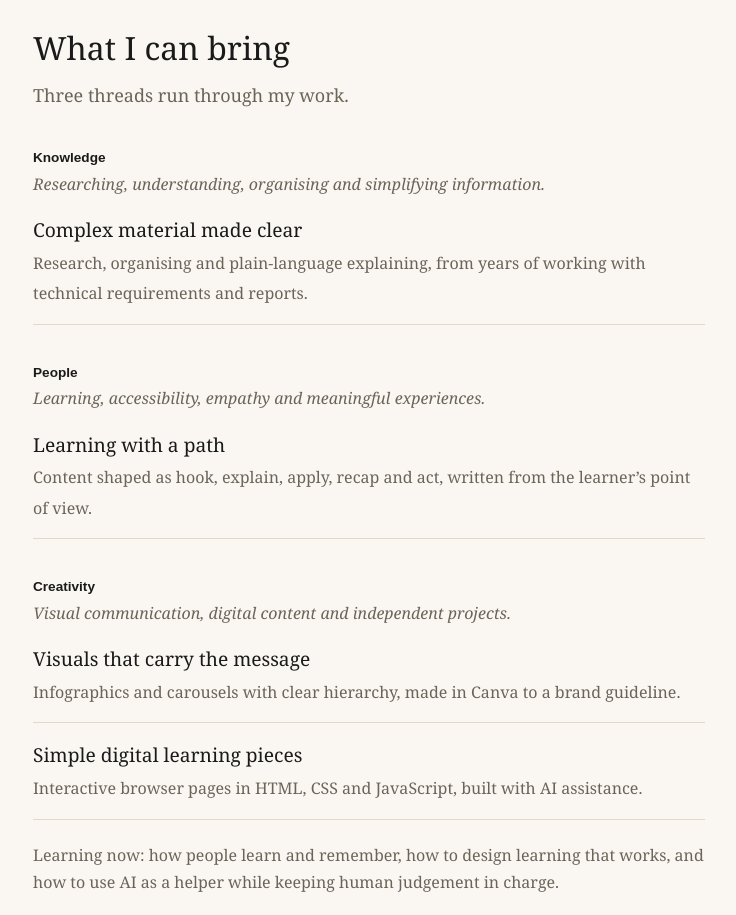
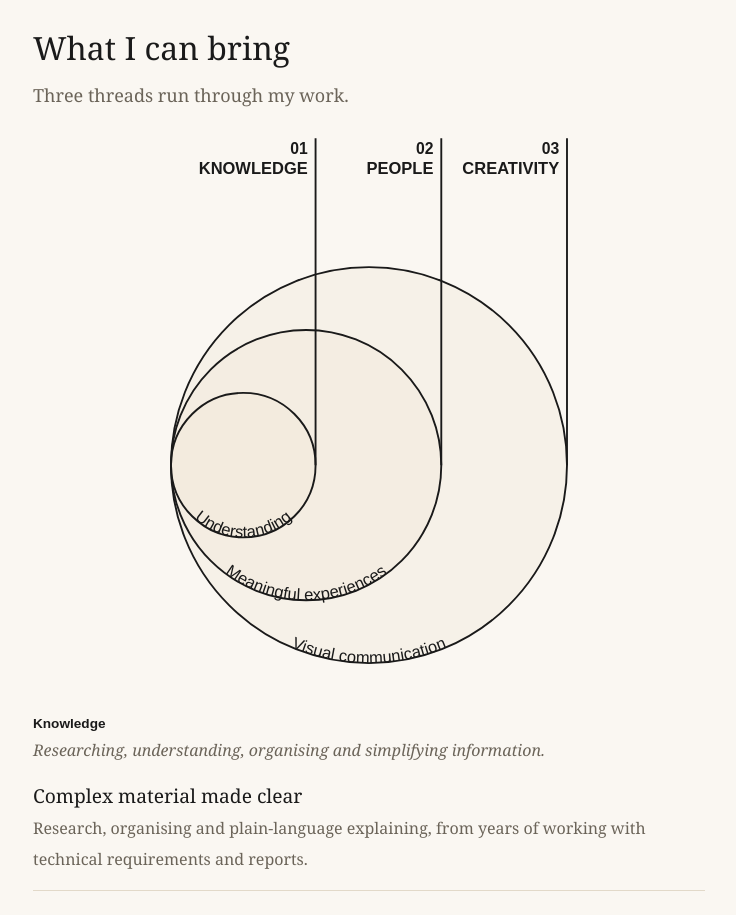
Before and after one commit to Daphnelee-mh/portfolio, a plain HTML site: page index.html in a window 1280 px wide. Shown: the part 1500-2415 px from the top of the page, without its empty margins (271-1007 px from the left). Drawn offline with Linux system fonts and the light colour scheme.

Commit message:
Update index.html

```diff
--- a/index.html
+++ b/index.html
@@ -46,6 +46,7 @@ details[open] summary::after{content:"Close"}
 .row b{font-weight:400;font-size:1.1rem}
 .row span{display:block;color:var(--muted);font-size:.92rem}.ba{display:grid;grid-template-columns:repeat(auto-fit,minmax(240px,1fr));gap:14px;margin:10px 0 12px;align-items:start}.ba .src{background:var(--beige);border-radius:12px;padding:14px 16px;font-size:.95rem}.ba .src b{font-family:Arial,Helvetica,sans-serif;font-size:.85rem}.ba figure{margin:0}.ba img{width:100%;height:auto;border-radius:10px;border:1px solid var(--line);display:block}.ba figcaption{font-size:.85rem;color:var(--muted);margin-top:4px}.th{margin:30px 0 0}.th b{font-family:Arial,Helvetica,sans-serif;font-size:.85rem}.th span{display:block;font-style:italic;color:var(--muted);font-size:1rem}
 .belief h2{font-size:clamp(1.5rem,4.5vw,2rem);max-width:24ch;margin-bottom:28px}.dims{display:grid;grid-template-columns:repeat(auto-fit,minmax(190px,1fr));gap:14px}.dim{border:1.5px solid var(--ink);border-radius:16px;padding:20px 18px;background:var(--card)}.dim.d2{background:var(--beige)}.dim.d3{background:var(--ink);color:var(--bg)}.dim .n{display:inline-block;width:28px;height:28px;line-height:25px;text-align:center;border:1.5px solid currentColor;border-radius:50%;font-family:Arial,Helvetica,sans-serif;font-weight:700;font-size:.85rem;margin-bottom:10px}.dim b{display:block;font-weight:400;font-size:1.2rem;line-height:1.3;margin-bottom:6px}.dim p{margin:0;font-size:1rem;line-height:1.55}.scale{display:flex;align-items:center;gap:12px;margin:14px 2px 26px;font-family:Arial,Helvetica,sans-serif;font-size:.8rem;color:var(--muted)}.scale i{flex:1;border-top:1.5px solid var(--ink)}.belief-line{font-style:italic;color:var(--muted);max-width:52ch;margin:0}
+.nest{display:block;width:100%;max-width:440px;height:auto;margin:22px auto 10px}.nest circle{fill:var(--beige);fill-opacity:.4;stroke:var(--ink);stroke-width:1.2}.nest line{stroke:var(--ink);stroke-width:1.2}.nest path{fill:none}.nest text{fill:var(--ink);font-family:Arial,Helvetica,sans-serif}.nest .n{font-size:10px;font-weight:700}.nest .h{font-size:10.5px;font-weight:700}.nest .l{font-size:10.5px;text-anchor:middle}
 footer{padding:36px 0 70px;border-top:1px solid var(--line);color:var(--muted);font-size:.9rem;text-align:center}
 </style>
 </head>
@@ -74,6 +75,27 @@ footer{padding:36px 0 70px;border-top:1px solid var(--line);color:var(--muted);f
 <section id="bring">
 <h2>What I can bring</h2>
 <p style="margin:-12px 0 0;color:var(--muted)">Three threads run through my work.</p>
+<svg class="nest" viewBox="0 0 280 346" role="img" aria-labelledby="nt nd" xmlns="http://www.w3.org/2000/svg">
+<title id="nt">Knowledge, people and creativity as three nested circles</title><desc id="nd">Knowledge sits at the centre, held within people, held within creativity.</desc>
+<circle cx="140" cy="212" r="126"/>
+<circle cx="100" cy="212" r="86"/>
+<circle cx="60" cy="212" r="46"/>
+<line x1="106" y1="4" x2="106" y2="212"/>
+<text x="101" y="14" text-anchor="end" class="n">01</text>
+<text x="101" y="27" text-anchor="end" class="h">KNOWLEDGE</text>
+<path id="a0" d="M14 212 A46 46 0 0 0 106 212" fill="none"/>
+<text class="l"><textPath href="#a0" startOffset="50%">Understanding</textPath></text>
+<line x1="186" y1="4" x2="186" y2="212"/>
+<text x="181" y="14" text-anchor="end" class="n">02</text>
+<text x="181" y="27" text-anchor="end" class="h">PEOPLE</text>
+<path id="a1" d="M14 212 A86 86 0 0 0 186 212" fill="none"/>
+<text class="l"><textPath href="#a1" startOffset="50%">Meaningful experiences</textPath></text>
+<line x1="266" y1="4" x2="266" y2="212"/>
+<text x="261" y="14" text-anchor="end" class="n">03</text>
+<text x="261" y="27" text-anchor="end" class="h">CREATIVITY</text>
+<path id="a2" d="M14 212 A126 126 0 0 0 266 212" fill="none"/>
+<text class="l"><textPath href="#a2" startOffset="50%">Visual communication</textPath></text>
+</svg>
 <div class="th"><b>Knowledge</b><span>Researching, understanding, organising and simplifying information.</span></div>
 <div class="need"><b>Complex material made clear</b><span>Research, organising and plain-language explaining, from years of working with technical requirements and reports.</span></div>
 <div class="th"><b>People</b><span>Learning, accessibility, empathy and meaningful experiences.</span></div>
```
